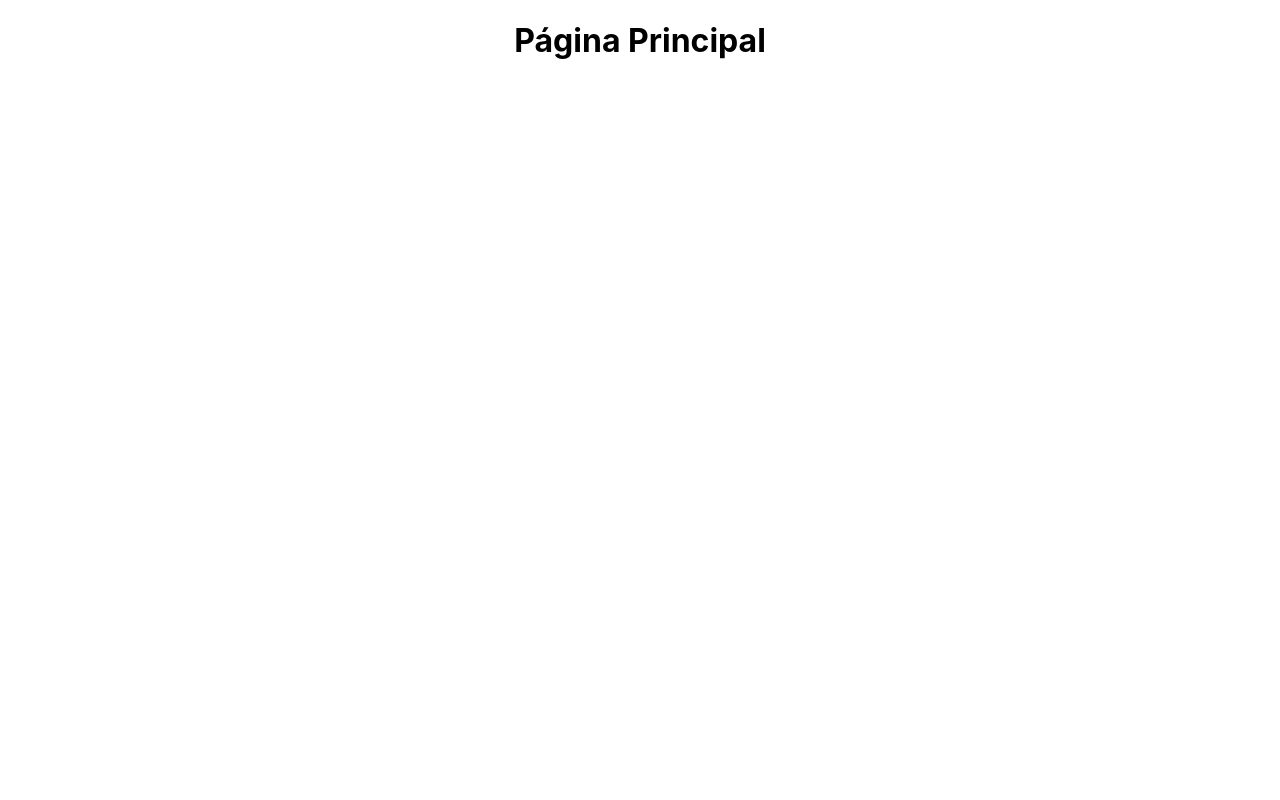
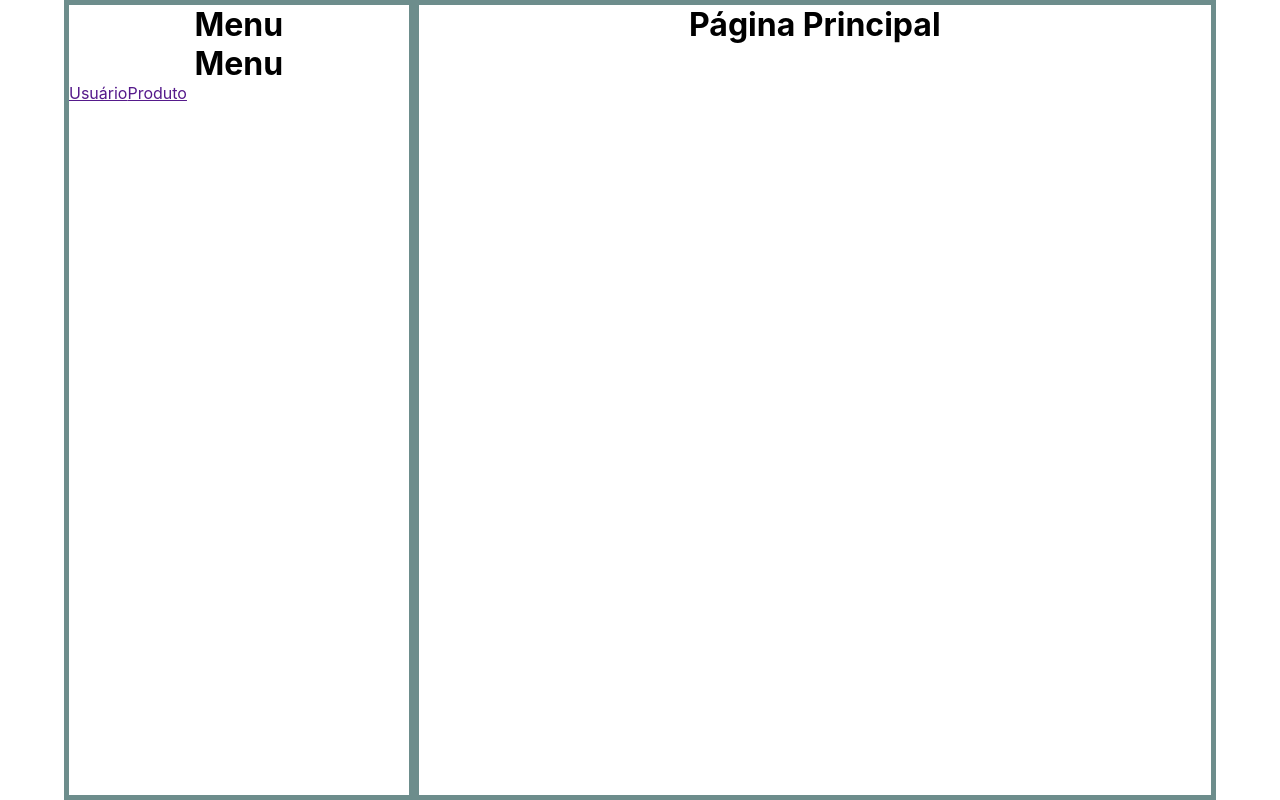
Before and after one commit to alissonfragoso/papapelaria_front, a React (Create React App) app: page /dashboard in a window 1280 px wide. Built offline with nearby package versions, Linux system fonts and the light colour scheme.

Commit message:
add Menu

```diff
--- a/src/componentes/menu/index.js
+++ b/src/componentes/menu/index.js
@@ -2,6 +2,8 @@ export default function Menu(){
     return(
         <div>
             <h1>Menu</h1>
+            <a href="">Usuário</a>
+            <a href="">Produto</a>
         </div>
     )
 }
--- a/src/pages/dashboard/index.js
+++ b/src/pages/dashboard/index.js
@@ -1,10 +1,17 @@
 import './styles.css'
 import Logo from '../../assets/img/logo.jpg'
+import Menu from '../../componentes/menu'
 
 export default function Dashboard(){
    return(
-    <div className="logon-container">
+    <div className="dashboard-container">
+        <div className='menu'>
+            <h1>Menu</h1>
+            <Menu />
+        </div>
+        <div className='principal'>
         <h1>Página Principal</h1>
+        </div>
 
     </div>
 
--- a/src/pages/dashboard/styles.css
+++ b/src/pages/dashboard/styles.css
@@ -0,0 +1,22 @@
+*{
+    padding: 0;
+    margin: 0;
+}
+.dashboard-container{
+    background-color: #6d8d8c;
+    height: 100vh;
+    display: flex;
+    flex-direction: row;
+    width: 90%;
+    margin: auto;
+}
+.menu{
+    width: 30%;
+    background-color: #ffff;
+    margin: 5px;
+}
+.principal{
+    width: 70%;
+    background-color:#ffff;
+    margin: 5px;
+}
--- a/src/pages/logon/index.js
+++ b/src/pages/logon/index.js
@@ -1,7 +1,11 @@
 import './styles.css'
 import Logo from '../../assets/img/logo.jpg'
 
+
+
+
 export default function Logon(){
+
    return(
     <div className="logon-container">
 
--- a/src/routes.js
+++ b/src/routes.js
@@ -10,7 +10,7 @@ export default function Routes(){
 
             <Switch>
                 <Route path={"/"} exact component={Logon}/>
-                <Route path={"/Dashboard"} component={Dashboard}/>
+                <Route path={"/dashboard"} component={Dashboard}/>
             </Switch>
 
         </BrowserRouter>
```
